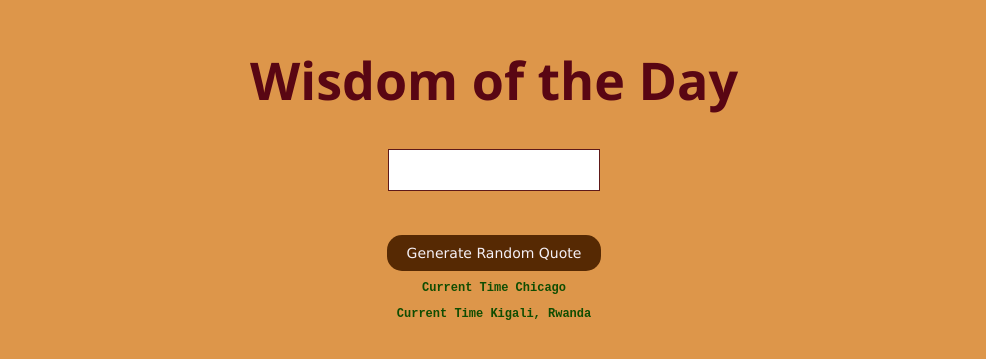
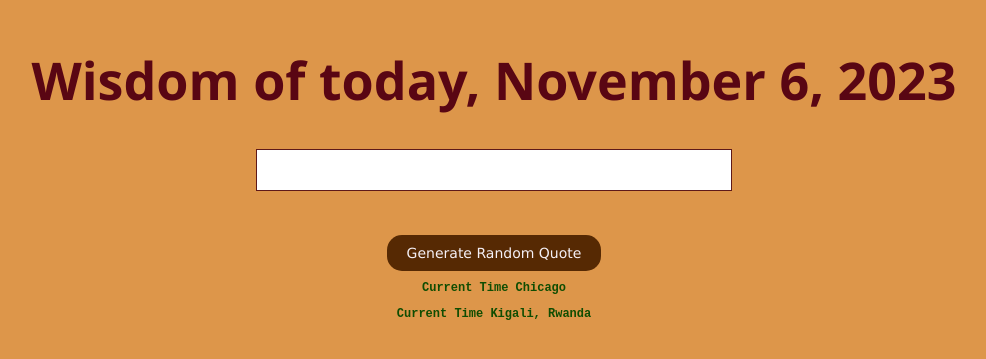
Before and after one commit to Lande21/RandomQuote, a React (Create React App) app: page / in a window 1280 px wide. Shown: the part 229-588 px from the top of the page, without its empty margins (146-1132 px from the left). Built offline with nearby package versions, Linux system fonts and the light colour scheme; no server answers.

Commit message:
Newest updates

```diff
--- a/src/QuoteDisplay.js
+++ b/src/QuoteDisplay.js
@@ -61,7 +61,7 @@ function QuoteDisplay() {
   return (
     <div>
 
-      <h1>Wisdom of the Day</h1>
+      <h1>Wisdom of today, November 6, 2023</h1>
       <div class="quote-container">
       <blockquote className="quote">{quote}
       </blockquote>
```
